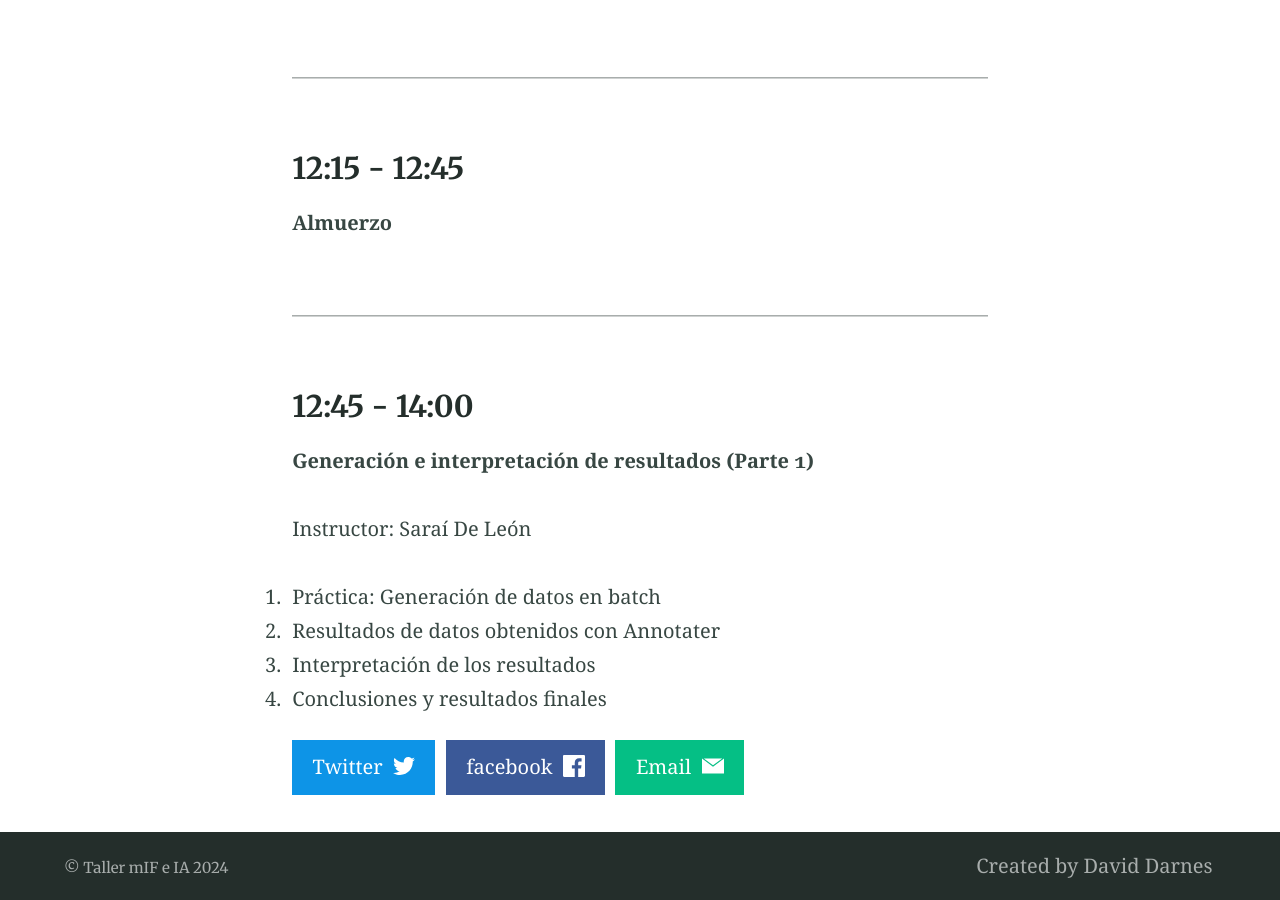
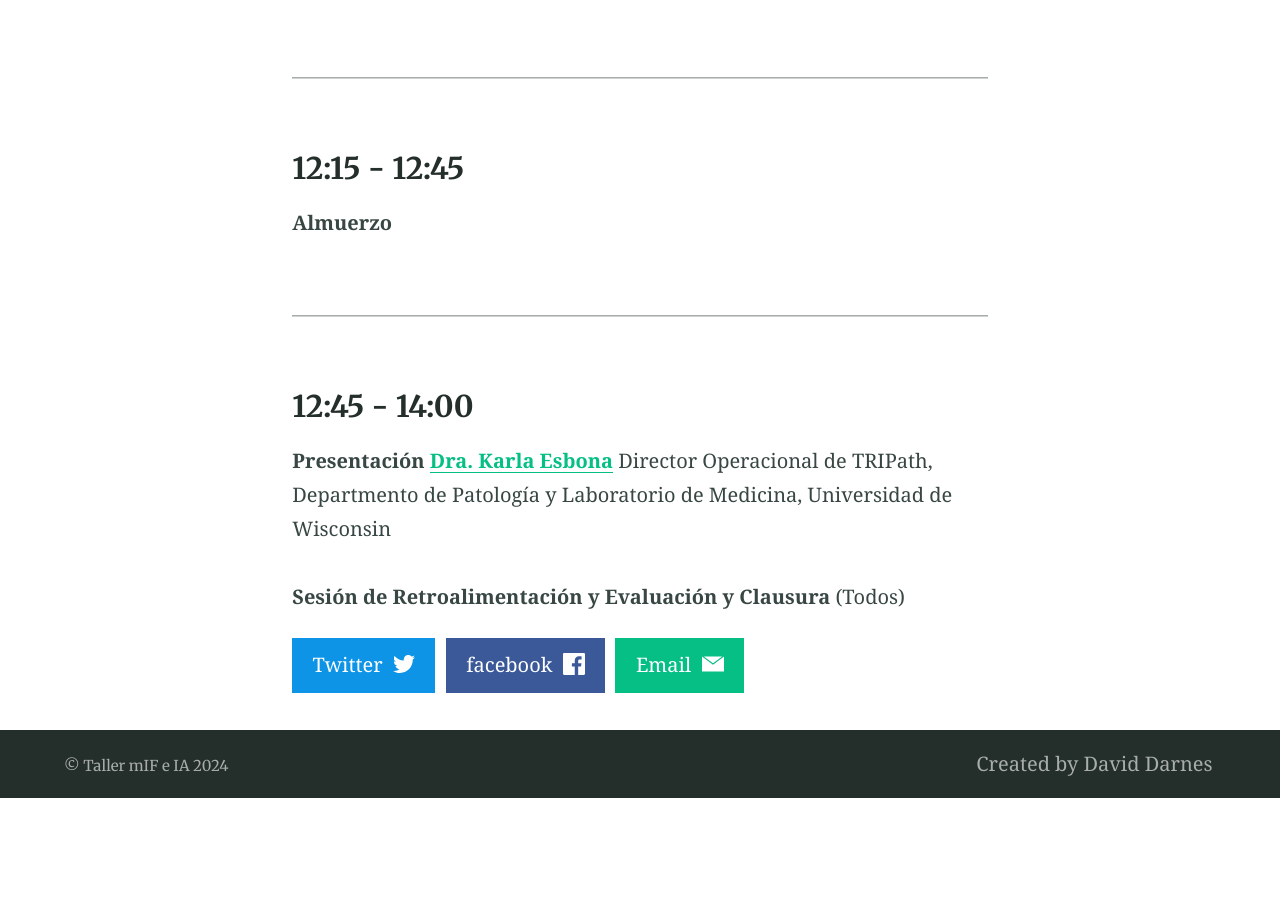
Before and after one commit to acnilo/202411_LNMA_IA-mIF, a Jekyll site: the page built from _posts/2024-10-22-Day2.md, in a window 1280 px wide and 900 px high, scrolled down 1924 px. Built offline with Jekyll 4.4.1, drawn with Linux system fonts in a browser that asks for light colours; nearby versions of some CDN libraries; after the commit the page ends 2722 px from its top, so only the background shows below that.

Commit message:
Update 2024-10-22-Day2.md

```diff
--- a/_posts/2024-10-22-Day2.md
+++ b/_posts/2024-10-22-Day2.md
@@ -57,11 +57,9 @@ Instructor: Saraí De León
 ---
 
 ### 12:45 - 14:00
-**Generación e interpretación de resultados (Parte 1)**
+**Presentación [Dra. Karla Esbona](https://www.linkedin.com/in/karla-esbona-8133736b)**
+Director Operacional de TRIPath, Departmento de Patología y Laboratorio de Medicina, Universidad de Wisconsin
 
-Instructor: Saraí De León
 
-1. Práctica: Generación de datos en batch
-2. Resultados de datos obtenidos con Annotater
-3. Interpretación de los resultados
-4. Conclusiones y resultados finales
+**Sesión de Retroalimentación y Evaluación y Clausura**
+(Todos)
```
